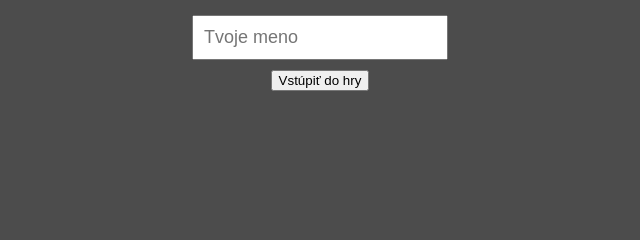
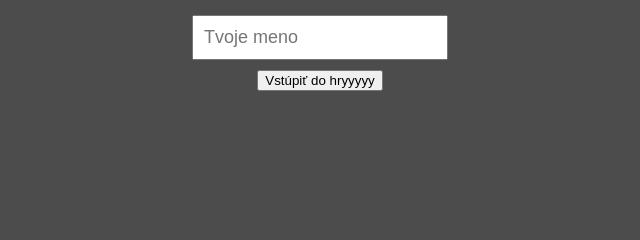
Before and after one commit to Leguan122/2d, a website: page public/index.html in a window 1280 px wide. Shown: the part 380-620 px from the top of the page, 320-960 px from the left. Drawn offline with nearby package versions, Linux system fonts and the light colour scheme; no server answers.

Commit message:
Testujem webhook

```diff
--- a/public/index.html
+++ b/public/index.html
@@ -9,7 +9,7 @@
 <div id="nameForm" class="overlay">
     <h2>Zadaj svoje meno</h2>
     <input type="text" id="playerName" placeholder="Tvoje meno">
-    <button onclick="startGame()">Vstúpiť do hry</button>
+    <button onclick="startGame()">Vstúpiť do hryyyyy</button>
 </div>
 
 <canvas id="game"></canvas>
```
